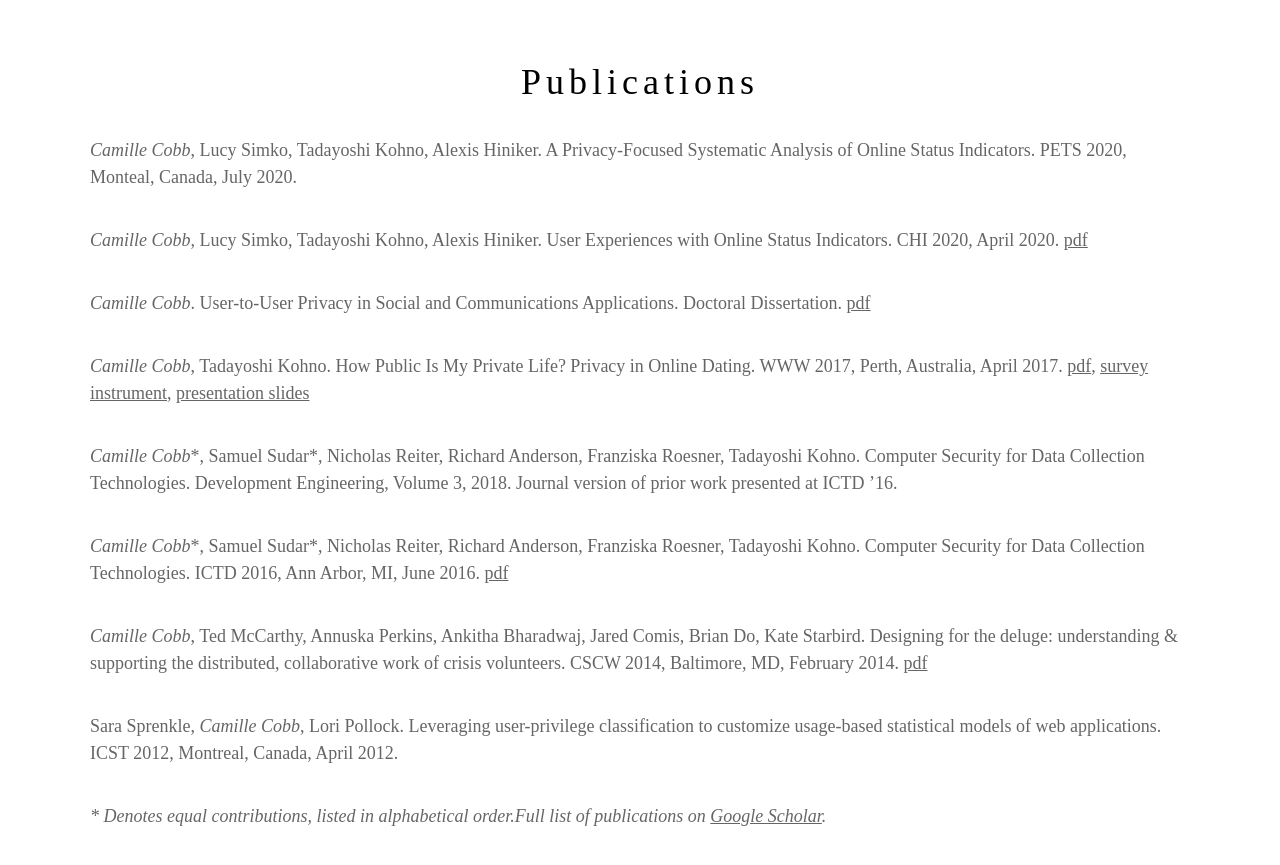
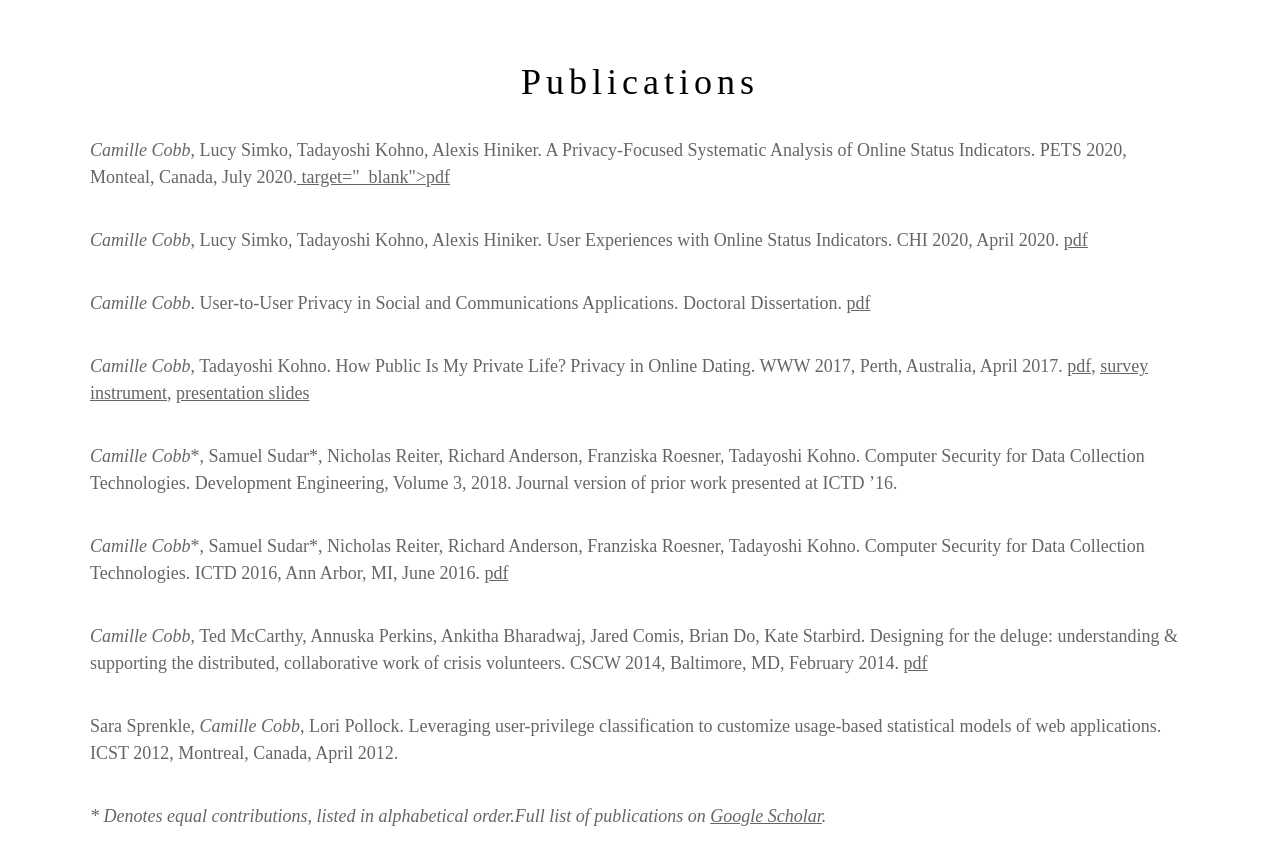
Before and after one commit to cobbc12/webpage, a plain HTML site: page index.html in a window 1280 px wide. Shown: the part 1000-1865 px from the top of the page. Drawn offline with Linux system fonts and the light colour scheme.

Commit message:
Update index.html

```diff
--- a/index.html
+++ b/index.html
@@ -66,7 +66,7 @@ h1,h2,h3,h4,h5,h6 {
   <div class="w3-row w3-padding-64" id="publications">
     <h1 class="w3-center">Publications</h1>
 
-    <p class="w3-large w3-opacity w3-left"> <i>Camille Cobb</i>, Lucy Simko, Tadayoshi Kohno, Alexis Hiniker. A Privacy-Focused Systematic Analysis of Online Status Indicators. PETS 2020, Monteal, Canada, July 2020.</p>
+    <p class="w3-large w3-opacity w3-left"> <i>Camille Cobb</i>, Lucy Simko, Tadayoshi Kohno, Alexis Hiniker. A Privacy-Focused Systematic Analysis of Online Status Indicators. PETS 2020, Monteal, Canada, July 2020.<a href="https://camillec.com/PETS_OSIs.pdf"> target="_blank">pdf</a></p>
 
     <p class="w3-large w3-opacity w3-left"> <i>Camille Cobb</i>, Lucy Simko, Tadayoshi Kohno, Alexis Hiniker. User Experiences with Online Status Indicators. CHI 2020, April 2020. <a href="https://camillec.com/CHI_OSIs.pdf" target="_blank">pdf</a></p>
 
```
